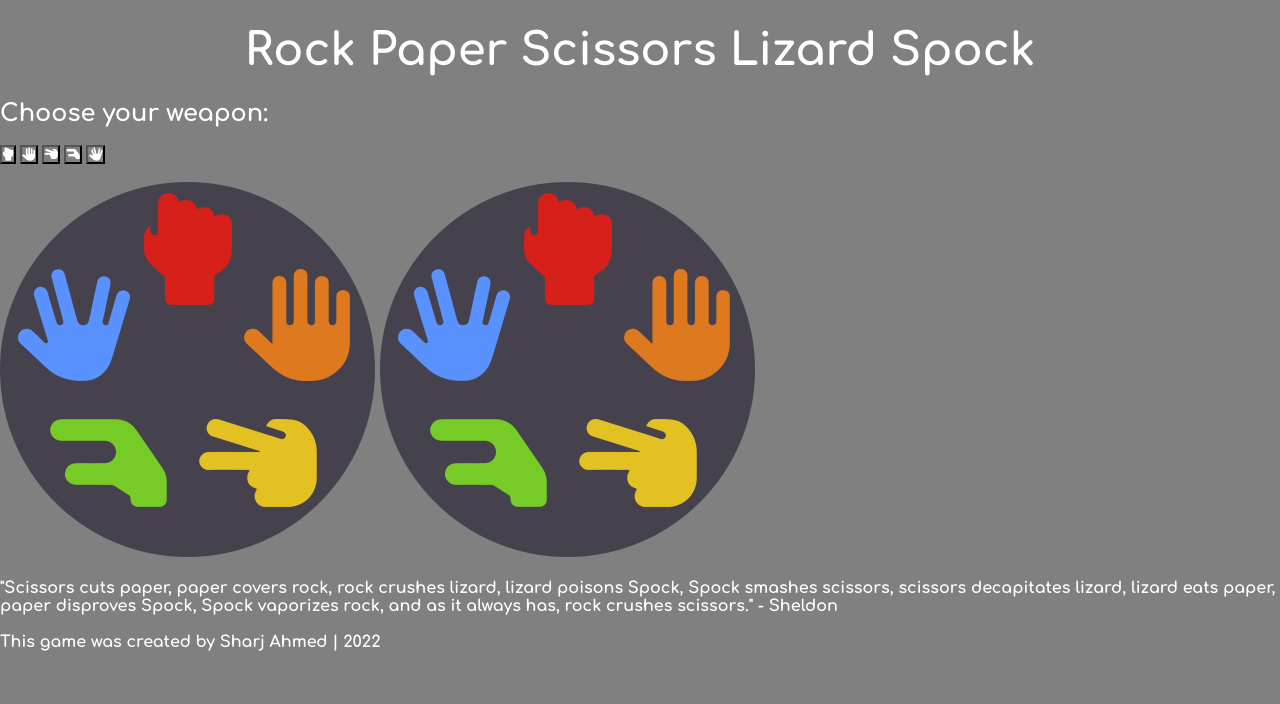
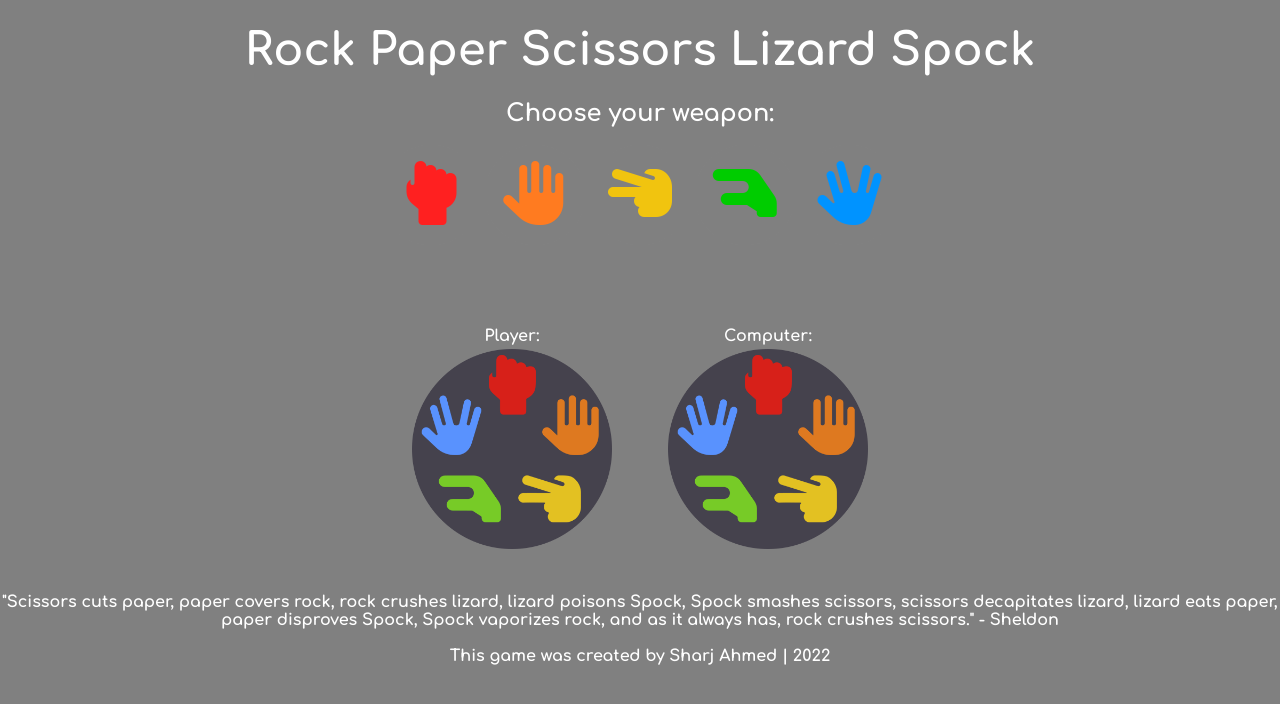
Before and after one commit to SharjAhmed/rock-paper-scissors-lizard-spock-2, a plain HTML site: page index.html in a window 1280 px wide. Drawn offline with Linux system fonts and the light colour scheme; files whose address does not match are found by name.

Commit message:
Styling done for game area - placeholder image put in place for player/computer choice

```diff
--- a/assets/css/style.css
+++ b/assets/css/style.css
@@ -5,6 +5,7 @@
     padding: 0;
     background-color: gray;
     color: white;
+    text-align: center;
 }
 
 html {
@@ -19,6 +20,55 @@ body {
 /* title area */
 .title-area {
     font-size: 140%;
-    text-align: center;
     margin: 2% 0;
 }
+
+/* game area */
+.fa-hand-back-fist {
+    color: #FF2020;
+}
+
+.fa-hand {
+    color: #FF7B20;
+}
+
+.fa-hand-scissors {
+    color: #F1C40F;
+}
+
+.fa-hand-lizard {
+    color: #00CC00;
+}
+
+.fa-hand-spock {
+    color: #0093FF;
+}
+
+.game-area {
+    margin-bottom: 3%;
+}
+
+.button {
+    font-size: 400%;
+    border-style: hidden;
+    border-radius: 50%;
+    width: 100px;
+    height: 100px;
+}
+
+.button:hover {
+    cursor: pointer;
+    -webkit-text-stroke: 2px white;
+}
+
+.choice {
+    display: inline-flex;
+    flex-direction: column;
+    margin: 2%;
+}
+
+.choice img {
+    width: 200px;
+    height: 200px;
+    margin-top: 2%;
+}
--- a/index.html
+++ b/index.html
@@ -48,9 +48,11 @@
       <br />
       <div>
         <span class="player-choice choice">
+            <p>Player:</p>
           <img src="assets/images/logo.png" alt="Player Choice" />
         </span>
         <span class="computer-choice choice">
+            <p>Computer:</p>
           <img src="assets/images/logo.png" alt="Computer Choice" />
         </span>
       </div>
```
Also changed, not shown: 1 other file.
